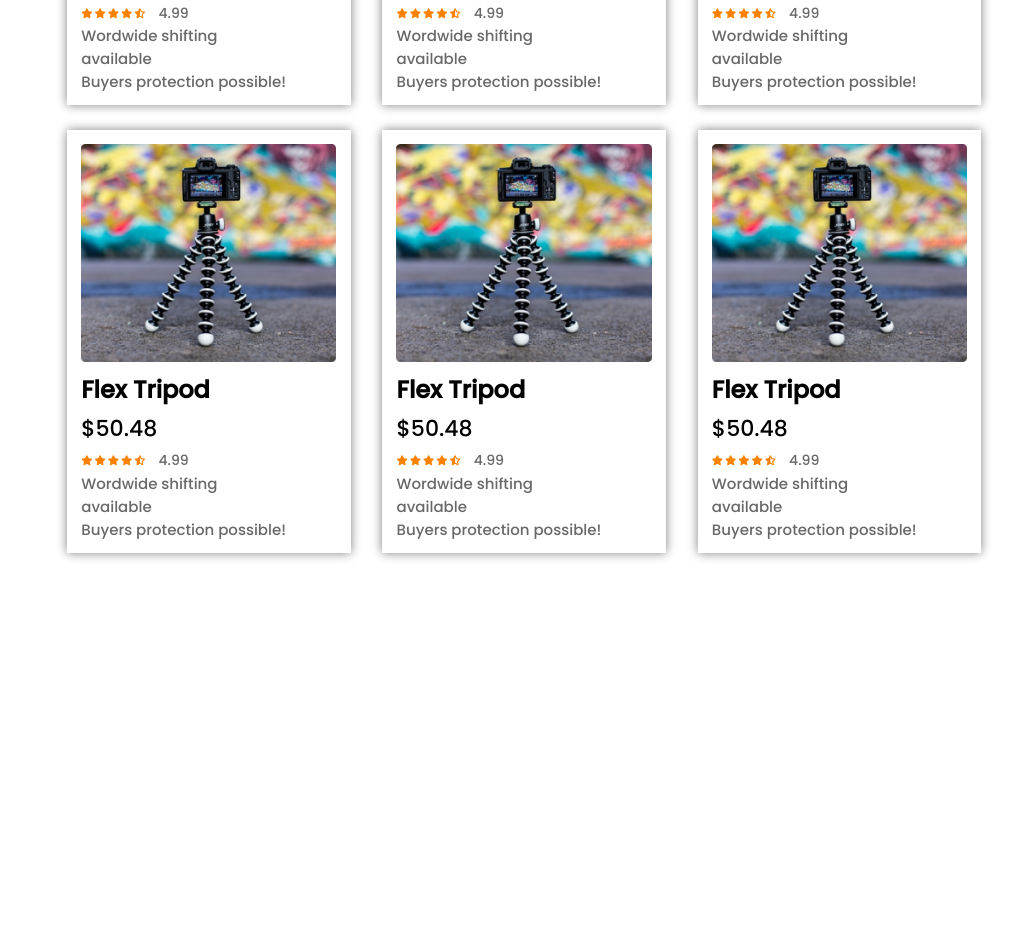
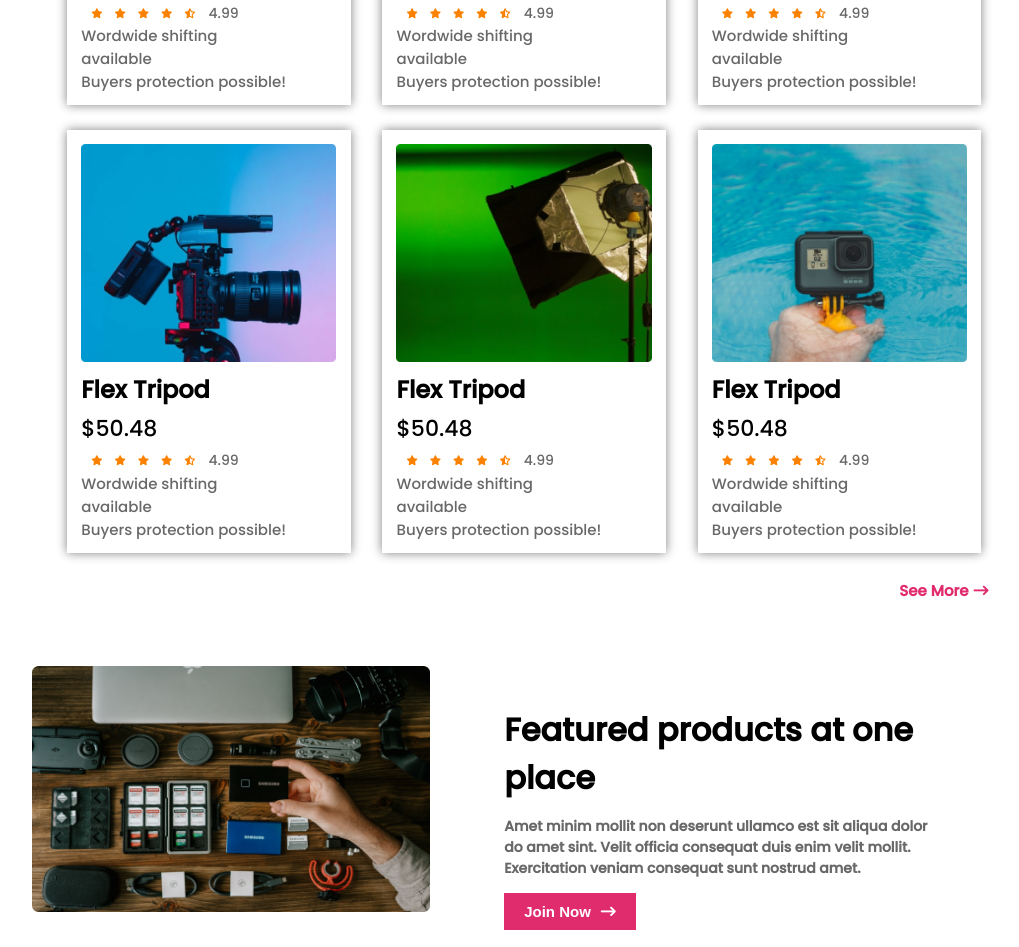
Before and after one commit to shonkor-das/Photography-gears, a plain HTML site: page index.html in a window 1280 px wide. Shown: the part 1614-2561 px from the top of the page, without its empty margins (120-1139 px from the left). Before the commit the page ends 2200 px from the top, so only its background shows below. Drawn offline with Linux system fonts and the light colour scheme.

Commit message:
feature section added

```diff
--- a/css/style.css
+++ b/css/style.css
@@ -151,3 +151,56 @@ hr{
     font-size: 15px;
     color: #696868;
 }
+.see-more{
+    margin-left: 80%;
+    color: #E02C6D;
+    font-weight: 700;
+    font-size: 15px;
+}
+.see-more i{
+    padding-left: 5px;
+}
+/* feature-products styles */
+.features{
+    display: flex;
+    width: 90%;
+    margin: 0 6%;
+    margin-top: 5%;
+}
+.features-profile{
+    width: 50%;
+}
+.features-profile img{
+    width: 70%;
+    height: 90%;
+    margin-left: 12%;
+}
+.frstures-details{
+    width: 50%;
+}
+.feature-info{
+    width: 85%;
+    height: 85%;
+    margin-top: 7%;
+    margin-left: -5%;
+}
+.feature-info h2{
+    font-size: 2em;
+    margin: 0px;
+}
+.feature-info p{
+    font-size: 14px;
+    font-weight: 700;
+    color: #696868;
+}
+.btn{
+    padding: 10px 20px;
+    font-size: 15px;
+    font-weight: 700;
+    background-color: #E02C6D;
+    color: white;
+    border: none;
+}
+.fa-solid{
+    padding-left: 10px;
+}
--- a/index.html
+++ b/index.html
@@ -81,7 +81,7 @@
             </div>
             <div class="products">
                 <div class="prduct-profile">
-                    <img src="images/tripod.png" alt="">
+                    <img src="images/mic.png" alt="">
                 </div>
                 <div class="product-details">
                     <h2 class="product-title">Flex Tripod</h2>
@@ -99,7 +99,7 @@
             </div>
             <div class="products">
                 <div class="prduct-profile">
-                    <img src="images/tripod.png" alt="">
+                    <img src="images/airpod.png" alt="">
                 </div>
                 <div class="product-details">
                     <h2 class="product-title">Flex Tripod</h2>
@@ -117,7 +117,7 @@
             </div>
             <div class="products">
                 <div class="prduct-profile">
-                    <img src="images/tripod.png" alt="">
+                    <img src="images/drone.png" alt="">
                 </div>
                 <div class="product-details">
                     <h2 class="product-title">Flex Tripod</h2>
@@ -135,7 +135,7 @@
             </div>
             <div class="products">
                 <div class="prduct-profile">
-                    <img src="images/tripod.png" alt="">
+                    <img src="images/setup.png" alt="">
                 </div>
                 <div class="product-details">
                     <h2 class="product-title">Flex Tripod</h2>
@@ -153,7 +153,7 @@
             </div>
             <div class="products">
                 <div class="prduct-profile">
-                    <img src="images/tripod.png" alt="">
+                    <img src="images/lights.png" alt="">
                 </div>
                 <div class="product-details">
                     <h2 class="product-title">Flex Tripod</h2>
@@ -171,7 +171,7 @@
             </div>
             <div class="products">
                 <div class="prduct-profile">
-                    <img src="images/tripod.png" alt="">
+                    <img src="images/camera.png" alt="">
                 </div>
                 <div class="product-details">
                     <h2 class="product-title">Flex Tripod</h2>
@@ -189,7 +189,7 @@
             </div>
             <div class="products">
                 <div class="prduct-profile">
-                    <img src="images/tripod.png" alt="">
+                    <img src="images/single-light.png" alt="">
                 </div>
                 <div class="product-details">
                     <h2 class="product-title">Flex Tripod</h2>
@@ -207,7 +207,7 @@
             </div>
             <div class="products">
                 <div class="prduct-profile">
-                    <img src="images/tripod.png" alt="">
+                    <img src="images/action.png" alt="">
                 </div>
                 <div class="product-details">
                     <h2 class="product-title">Flex Tripod</h2>
@@ -223,6 +223,25 @@
                     <p>Wordwide shifting<br> available<br> Buyers protection possible!</p>
                 </div>
             </div>
+
+        </section>
+        <span class="see-more" >See More<i class="fa-solid fa-arrow-right-long"></i></span>
+        <!-- feature-products start -->
+        <section class="feature-products">
+                <div class="features">
+                    <div class="features-profile">
+                        <img src="images/gear.png" alt="">
+                    </div>
+                    <div class="frstures-details">
+                        <div class="feature-info">
+                            <h2>Featured products at one place</h2>
+                            <p>Amet minim mollit non deserunt ullamco est sit aliqua dolor<br>
+                                do amet sint. Velit officia consequat duis enim velit mollit.<br>
+                                Exercitation veniam consequat sunt nostrud amet.</p>
+                            <button class="btn">Join Now<i class="fa-solid fa-arrow-right-long"></i></button>
+                        </div>
+                    </div>
+                </div>
         </section>
     </main>
 </body>
```
